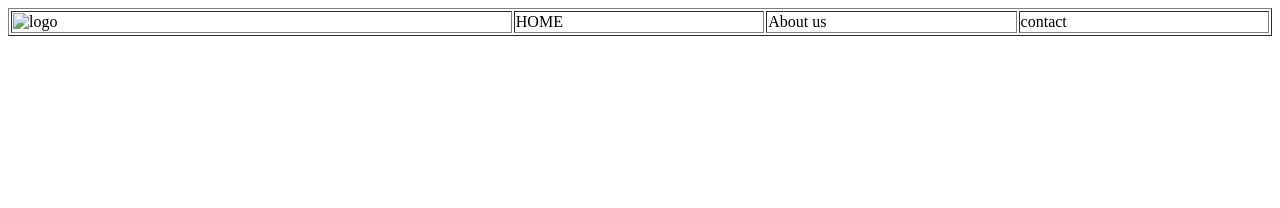
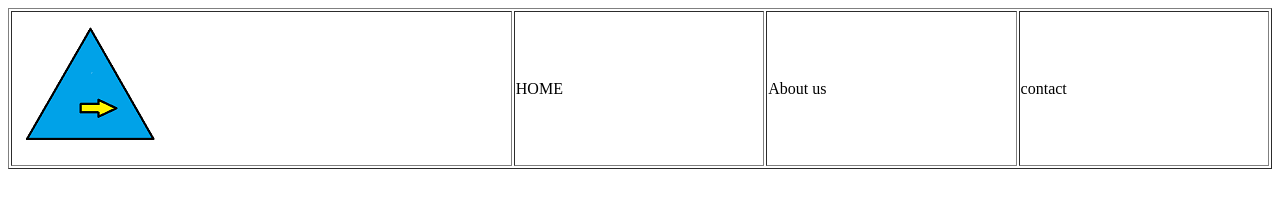
Before and after one commit to deep-mala/docs, a plain HTML site: page site.html in a window 1280 px wide. Drawn offline with Linux system fonts and the light colour scheme.

Commit message:
Update site.html

```diff
--- a/site.html
+++ b/site.html
@@ -7,7 +7,7 @@
 <div>
   <table width="100%" border="1">
   <tr>
-           <td width="40%"> <img src="logo.jpg" alt="logo"></td>
+           <td width="40%"> <img src="logo.png" alt="logo"></td>
          <td width="20%">HOME</td>
          <td width="20%">About us</td>
          <td width="20%">contact</td>
```
